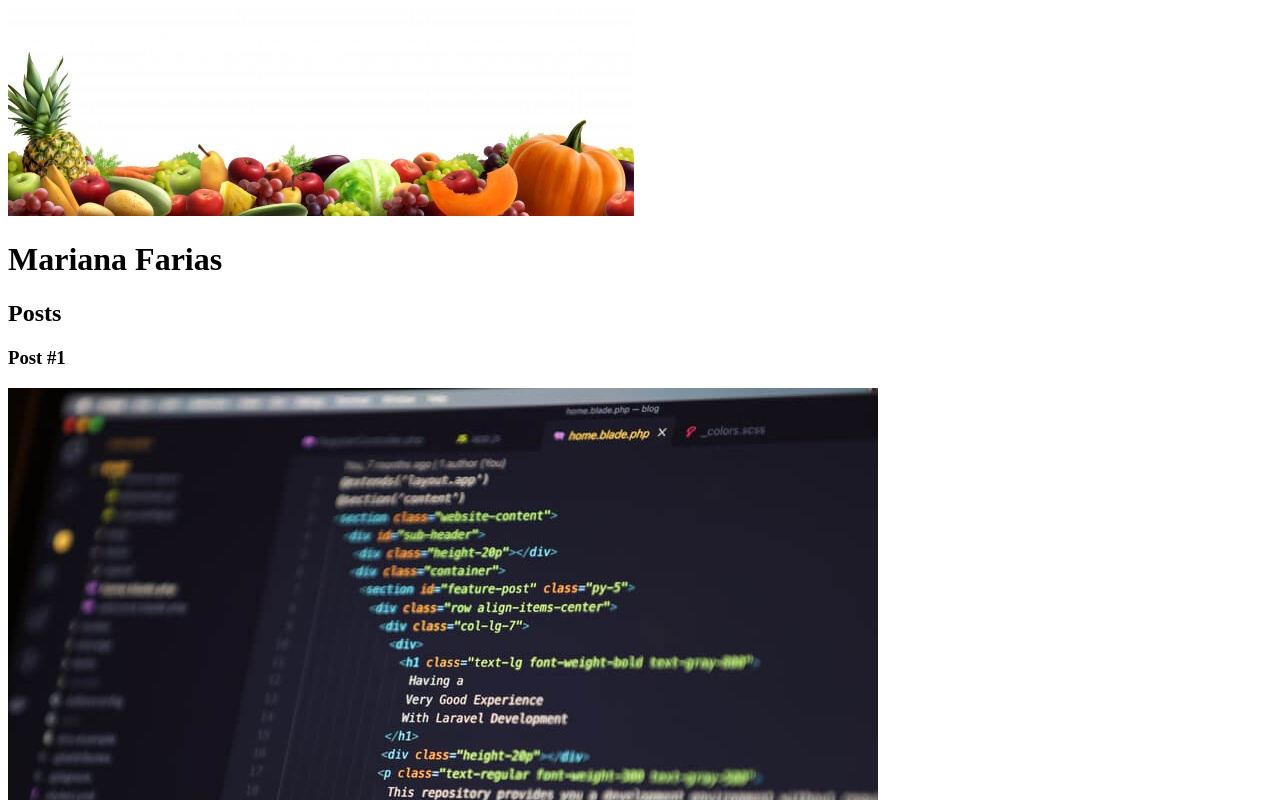
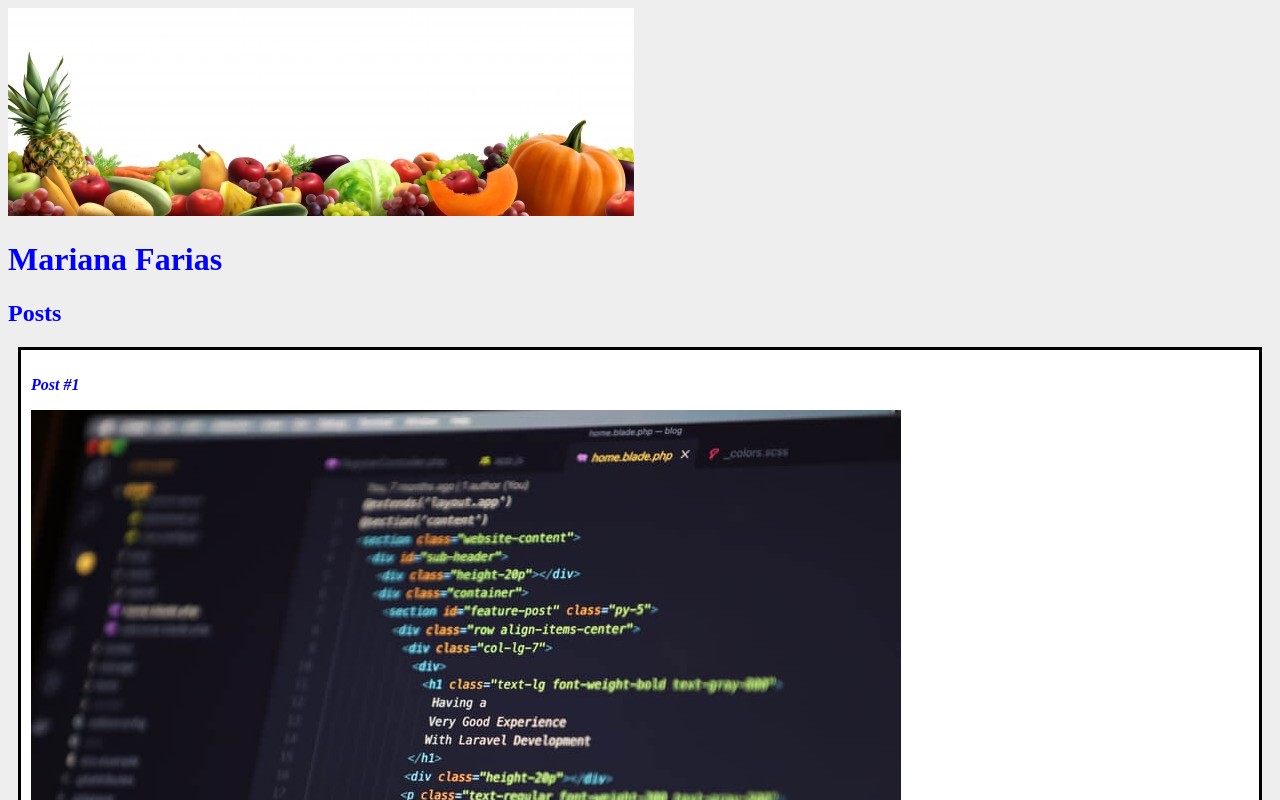
Before and after one commit to MarianaFariasB/dio-desafio-github-primeiro-repositorio, a plain HTML site: page introducao-a-criacao-de-websites-com-HTML5-e-CSS3/index.html in a window 1280 px wide. Shown: the top 800 px of the page. Drawn offline with Linux system fonts and the light colour scheme.

Commit message:
atualizando conteúdo

```diff
--- a/introducao-a-criacao-de-websites-com-HTML5-e-CSS3/Untitled-1.html
+++ b/introducao-a-criacao-de-websites-com-HTML5-e-CSS3/index.html
@@ -3,19 +3,20 @@
     <head>
         <meta charset="utf8">
         <title>Mariana Farias</title>
+        <link rel="stylesheet" href="style.css">
     </head>
     <body>
         <header>
             <img src="frutas.jpg" alt="Foto de várias frutas.">
-            <h1>Mariana Farias</h1>
+            <h1 id="title">Mariana Farias</h1>
         </header>
         <section>
             <header>
-                <h2> Posts</h2>
+                <h2 class="subtitle"> Posts</h2>
             </header>
-            <article>
+            <article class="post">
                 <header>
-                    <h3>Post #1</h3>
+                    <h3 class="post_title">Post #1</h3>
                     <img src="site.jpg" alt="Editor de texto HTML.">
                 </header>
                 <p>
--- /dev/null
+++ b/introducao-a-criacao-de-websites-com-HTML5-e-CSS3/style.css
@@ -0,0 +1,19 @@
+body {
+    background: #eee;
+}
+
+#title, .subtitle, .post_title {
+    color: blue;
+}
+
+.post_title{
+    font-size: 16px;
+    font-style: italic;
+}
+
+.post {
+    background: #fff;
+    padding: 10px;
+    border: 3px solid #000;
+    margin: 10px;
+}
```
Also changed, not shown: 1 other file.
